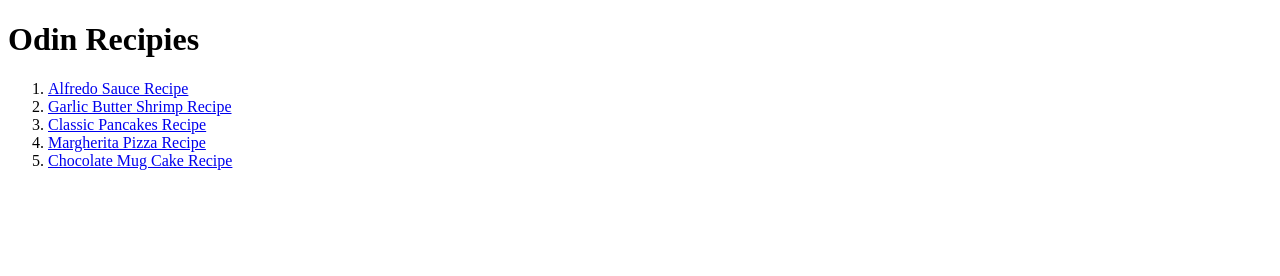
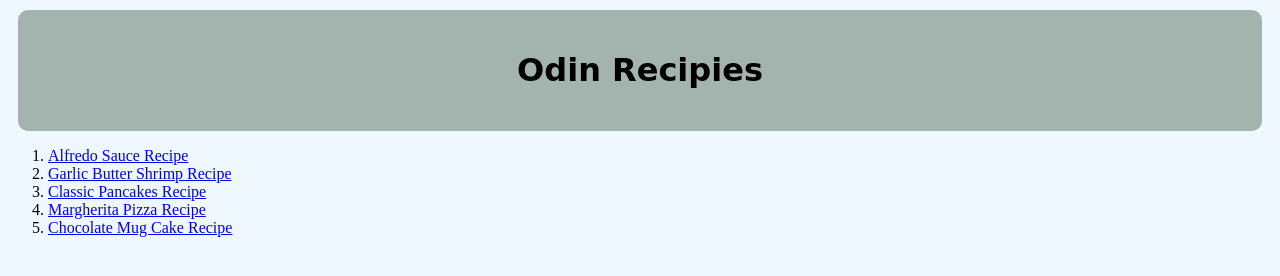
Before and after one commit to shobhit26-09/Recipies, a plain HTML site: page index.html in a window 1280 px wide. Drawn offline with Linux system fonts and the light colour scheme.

Commit message:
Added a navbar

```diff
--- a/index.html
+++ b/index.html
@@ -4,9 +4,13 @@
     <meta charset="UTF-8">
     <meta name="viewport" content="width=device-width, initial-scale=1.0">
     <title>Odin Recipies</title>
+    <link rel="stylesheet" href="style.css">
 </head>
 <body>
-    <h1>Odin Recipies</h1>
+    <div class="navbar">
+        <h1>Odin Recipies</h1>
+    </div>
+
     <ol>
         <li><a href="Odin Recipes/Alfredo.html">Alfredo Sauce Recipe</a></li>
         <li><a href="Odin Recipes/Shrimp.html">Garlic Butter Shrimp Recipe</a></li>
--- /dev/null
+++ b/style.css
@@ -0,0 +1,12 @@
+body{
+    background-color: aliceblue;
+}
+.navbar{
+    background-color: rgb(163, 179, 173);
+    padding: 20px;
+    margin: 10px;
+    border: 2px black;
+    text-align: center;
+    border-radius: 10px;
+    font-family: cursive;
+}
```
